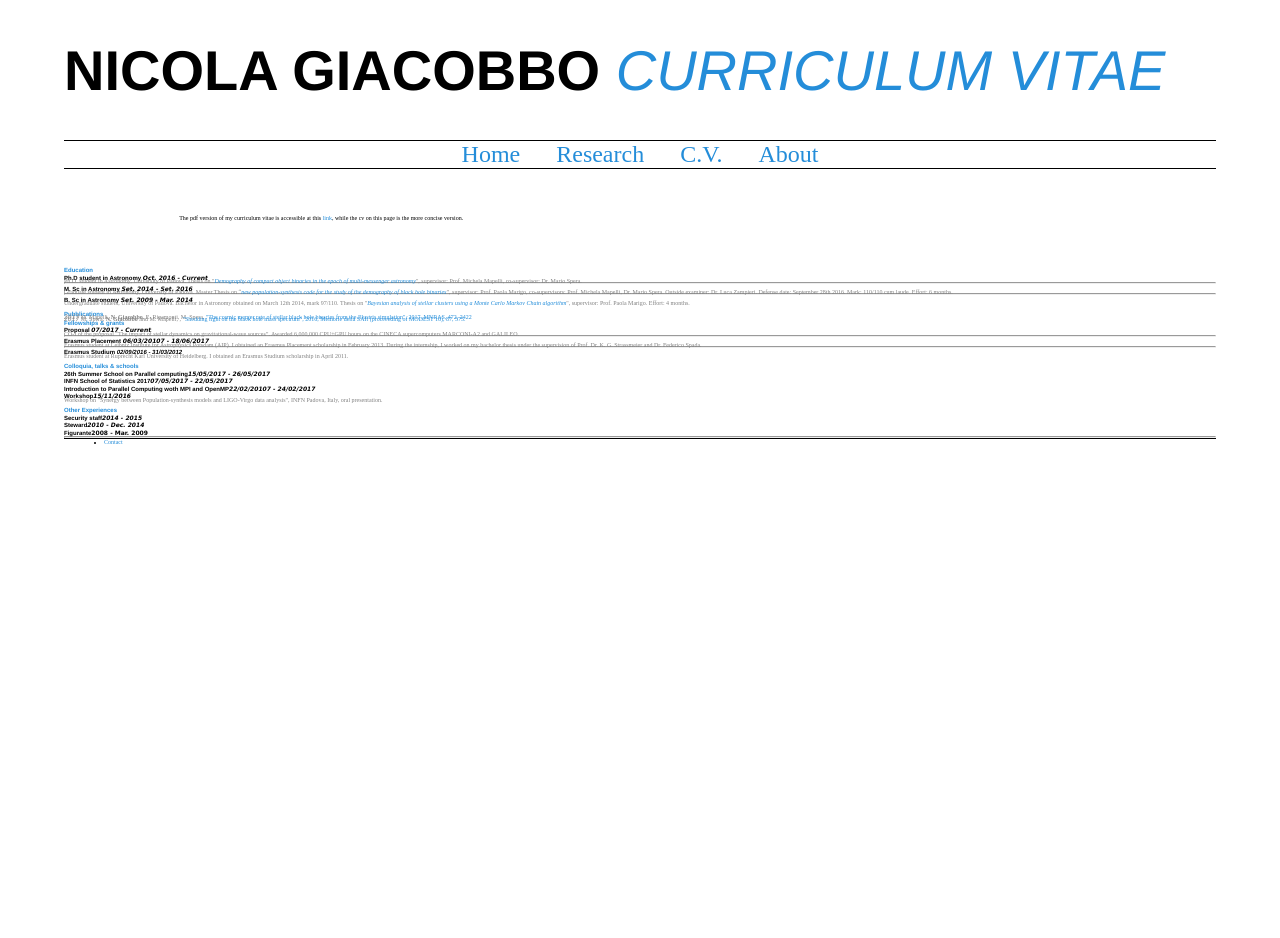
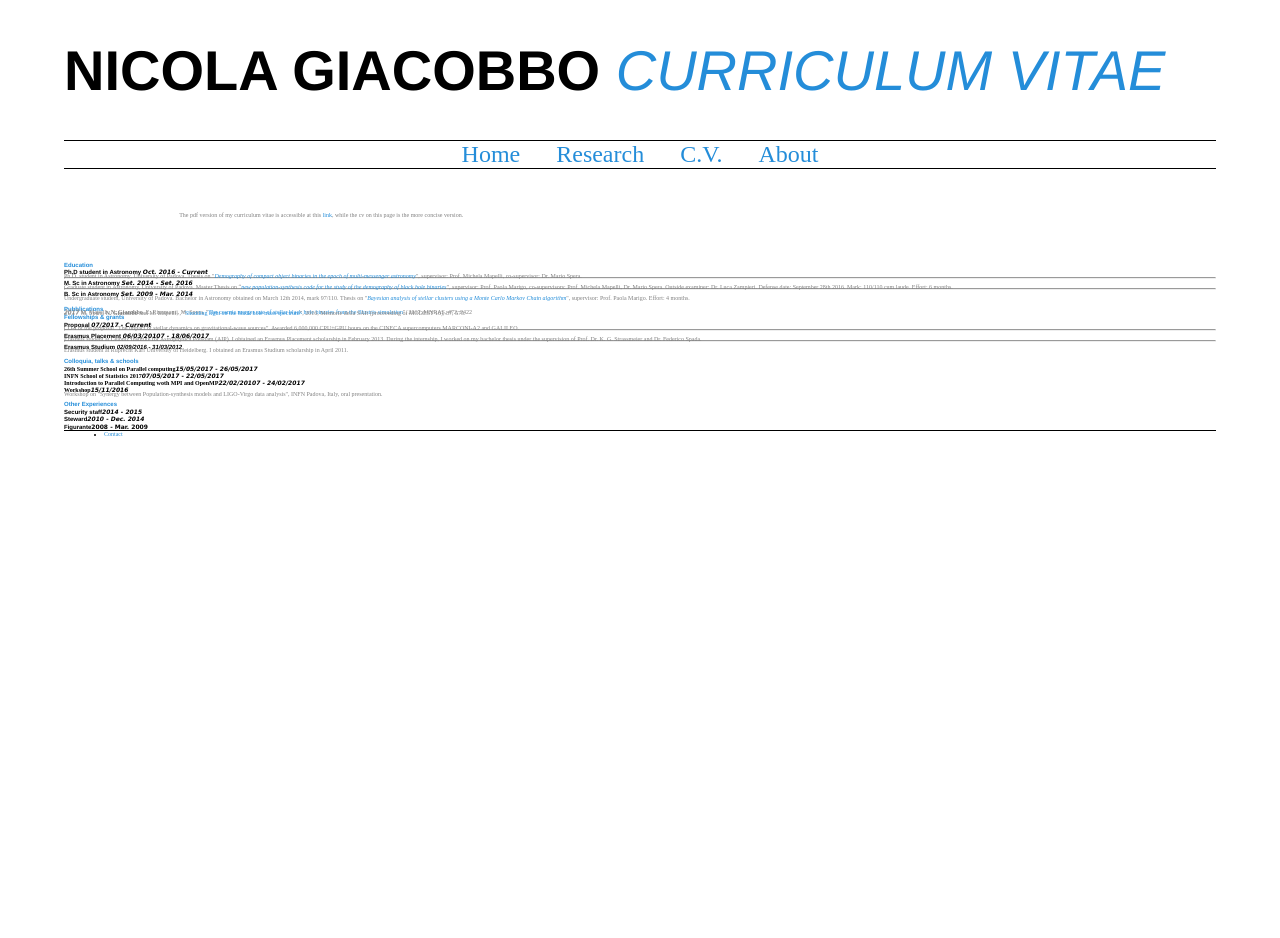
Before and after one commit to GiacobboNicola/giacobbonicola.github.io, a Jekyll site: the page built from item3.html, in a window 1280 px wide. Built offline with Jekyll 4.4.1, drawn with Linux system fonts in a browser that asks for light colours.

Commit message:
cv updated

```diff
--- a/_layouts/cv.html
+++ b/_layouts/cv.html
@@ -28,7 +28,7 @@
 		</div>
 		<footer>
 				<div class="longtext">
-					The pdf version of my curriculum vitae is accessible at this <a href="/files/cv.pdf">link</a>, while the cv on this page is the more concise version. 	</a>
+					<p>The pdf version of my curriculum vitae is accessible at this <a href="/files/cv.pdf">link</a>, while the cv on this page is the more concise version.</p>
 				</div>
 				<div>
 					<h1>Education</h1>
@@ -53,9 +53,9 @@
 				</div>
 				<div>
 					<h1>Pubblications</h1>
-					<p><i class="small"> 2017</i> M. Mapelli, <b>N. Giacobbo</b>, E. Ripamonti, M. Spera, <a href="http://adsabs.harvard.edu/abs/2017MNRAS.472.2422M">"The cosmic merger rate of stellar black hole binaries from the Illustris simulation",
-						2017, MNRAS, 472, 2422</a></p>
-					<p><i class="small"> 2017</i> M. Spera, <b>N. Giacobbo</b> and M. Mapelli, , <a href="http://adsabs.harvard.edu/abs/2016MmSAI..87..575S">"Shedding light on the black hole mass spectrum", 2016, Memorie della SAIt (proceeeding of MODEST 16), 87, 575.</a> </p>
+					<p><i class="small"> 2017</i> M. Mapelli, <b>N. Giacobbo</b>, E. Ripamonti, M. Spera, "<a href="http://adsabs.harvard.edu/abs/2017MNRAS.472.2422M">The cosmic merger rate of stellar black hole binaries from the Illustris simulation</a>",
+						2017, MNRAS, 472, 2422</p>
+					<p><i class="small"> 2017</i> M. Spera, <b>N. Giacobbo</b> and M. Mapelli, , "<a href="http://adsabs.harvard.edu/abs/2016MmSAI..87..575S">Shedding light on the black hole mass spectrum</a>", 2016, Memorie della SAIt (proceeeding of MODEST 16), 87, 575.</a> </p>
 				</div>
 				<div>
 					<h1>Fellowships & grants</h1>
@@ -80,16 +80,16 @@
 				<div>
 					<h1>Colloquia, talks & schools</h1>
 					<div>
-						<h2><b>26th Summer School on Parallel computing</b><i><span class="small">15/05/2017 - 26/05/2017</span></i></h2>
+						<h3><b>26th Summer School on Parallel computing</b><i><span class="small">15/05/2017 - 26/05/2017</span></i></h3>
 					</div>
 					<div>
-						<h2><b>INFN School of Statistics 2017</b><i><span class="small">07/05/2017 - 22/05/2017</span></i></h2>
+						<h3><b>INFN School of Statistics 2017</b><i><span class="small">07/05/2017 - 22/05/2017</span></i></h3>
 					</div>
 					<div>
-						<h2><b>Introduction to Parallel Computing woth MPI and OpenMP</b><i><span class="small">22/02/20107 - 24/02/2017</span></i></h2>
+						<h3><b>Introduction to Parallel Computing woth MPI and OpenMP</b><i><span class="small">22/02/20107 - 24/02/2017</span></i></h3>
 					</div>
 					<div>
-						<h2><b>Workshop</b><i><span class="small">15/11/2016</span></i></h2>
+						<h3><b>Workshop</b><i><span class="small">15/11/2016</span></i></h2>
 						<p>Workshop on "Synergy between Population-synthesis models and LIGO-Virgo data analysis", INFN Padova, Italy, oral presentation.</p><br>
 					</div>
 				</div>
@@ -99,7 +99,6 @@
 						<h2><b>Security staff</b><i><span class="small">2014 - 2015</span></i></h2>
 						<h2><b>Steward</b><i><span class="small">2010 - Dec. 2014</span></i></h2>
 						<h2><b>Figurante</b><span class="small">2008 - Mar. 2009</span></i></h2>
-						<hr>
 					</div>
 				</div>
 				<footer>
```
